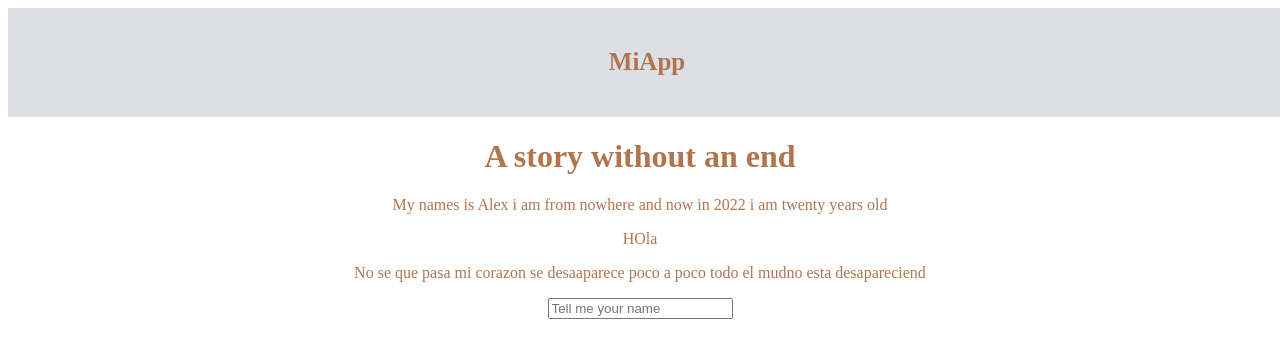
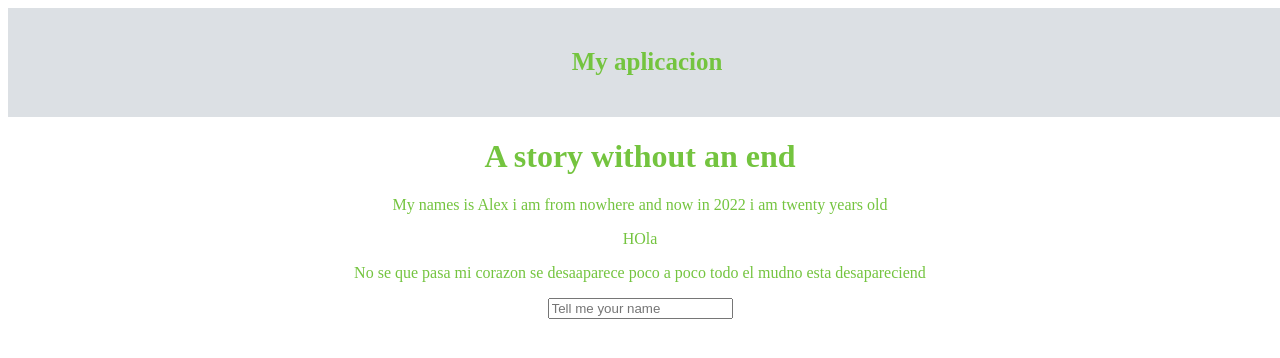
Before and after one commit to pabl0Ale/hyperblog, a plain HTML site: page index.html in a window 1280 px wide. Drawn offline with Linux system fonts and the light colour scheme.

Commit message:
modiique el color de texto

```diff
--- a/index.html
+++ b/index.html
@@ -10,7 +10,7 @@
 <body>
     <div class="nav-container">
         <nav>
-            <h4>MiApp</h4>
+            <h4>My aplicacion</h4>
         </nav>
     </div>
     <H1> A story without an end</H1>
--- a/style.css
+++ b/style.css
@@ -1,5 +1,5 @@
 body{
-    color: rgb(177, 117, 78);
+    color: rgb(116, 196, 63);
     text-align: center;
 }
 
```
